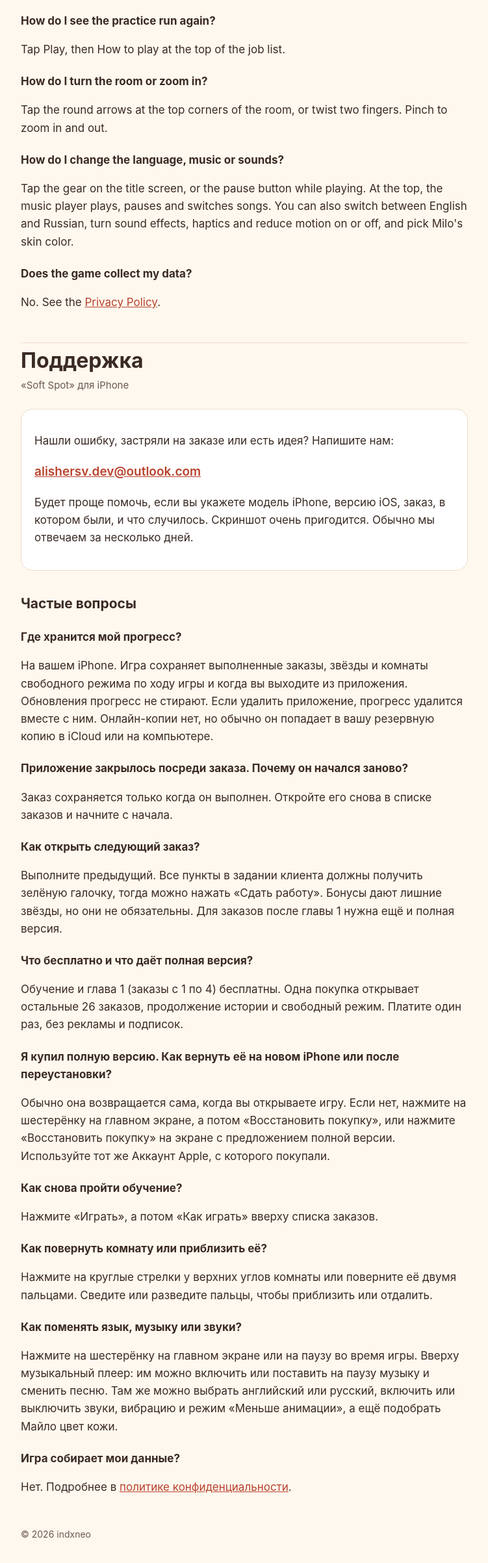
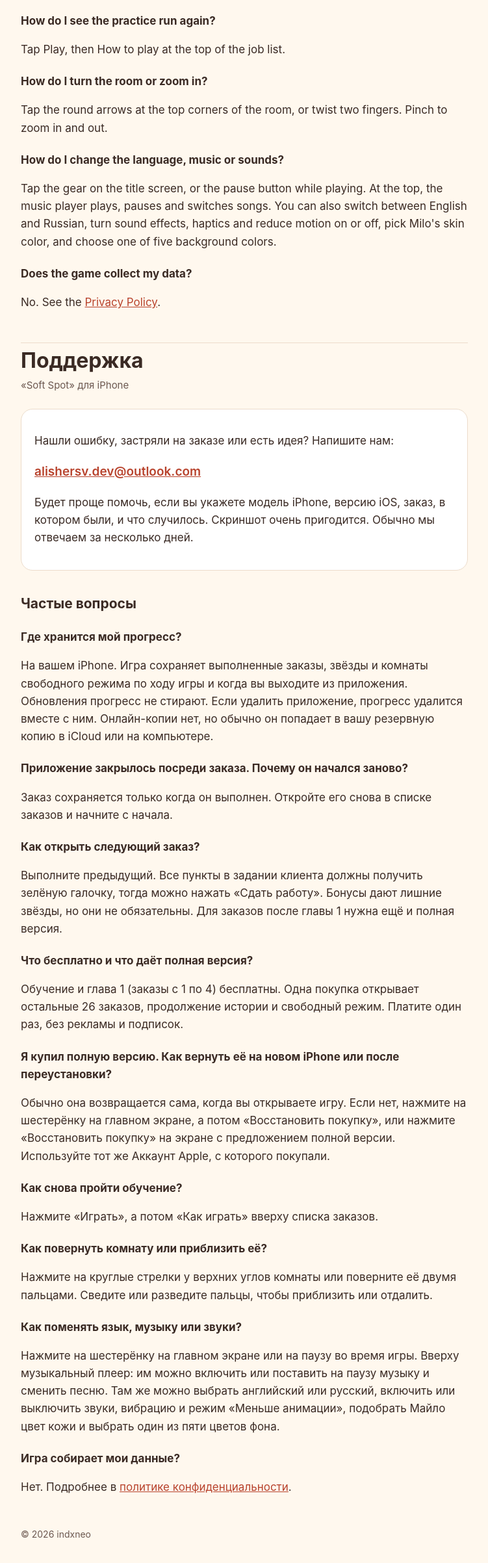
Before and after one commit to indxneo/newhome-legal, a plain HTML site: page support.html in a window 1280 px wide. Shown: the part 1235-3640 px from the top of the page at 65% size, without its empty margins (264-1015 px from the left). Drawn offline with Linux system fonts and the light colour scheme.

Commit message:
Support page: the background color in Settings
Co-Authored-By: Claude Opus 5.5 <noreply@anthropic.com>

```diff
--- a/support.html
+++ b/support.html
@@ -45,7 +45,7 @@
 <p>Tap the round arrows at the top corners of the room, or twist two fingers. Pinch to zoom in and out.</p>
 
 <h3>How do I change the language, music or sounds?</h3>
-<p>Tap the gear on the title screen, or the pause button while playing. At the top, the music player plays, pauses and switches songs. You can also switch between English and Russian, turn sound effects, haptics and reduce motion on or off, and pick Milo's skin color.</p>
+<p>Tap the gear on the title screen, or the pause button while playing. At the top, the music player plays, pauses and switches songs. You can also switch between English and Russian, turn sound effects, haptics and reduce motion on or off, pick Milo's skin color, and choose one of five background colors.</p>
 
 <h3>Does the game collect my data?</h3>
 <p>No. See the <a href="privacy.html">Privacy Policy</a>.</p>
@@ -84,7 +84,7 @@
 <p>Нажмите на круглые стрелки у верхних углов комнаты или поверните её двумя пальцами. Сведите или разведите пальцы, чтобы приблизить или отдалить.</p>
 
 <h3>Как поменять язык, музыку или звуки?</h3>
-<p>Нажмите на шестерёнку на главном экране или на паузу во время игры. Вверху музыкальный плеер: им можно включить или поставить на паузу музыку и сменить песню. Там же можно выбрать английский или русский, включить или выключить звуки, вибрацию и режим «Меньше анимации», а ещё подобрать Майло цвет кожи.</p>
+<p>Нажмите на шестерёнку на главном экране или на паузу во время игры. Вверху музыкальный плеер: им можно включить или поставить на паузу музыку и сменить песню. Там же можно выбрать английский или русский, включить или выключить звуки, вибрацию и режим «Меньше анимации», подобрать Майло цвет кожи и выбрать один из пяти цветов фона.</p>
 
 <h3>Игра собирает мои данные?</h3>
 <p>Нет. Подробнее в <a href="privacy.html#ru">политике конфиденциальности</a>.</p>
```
